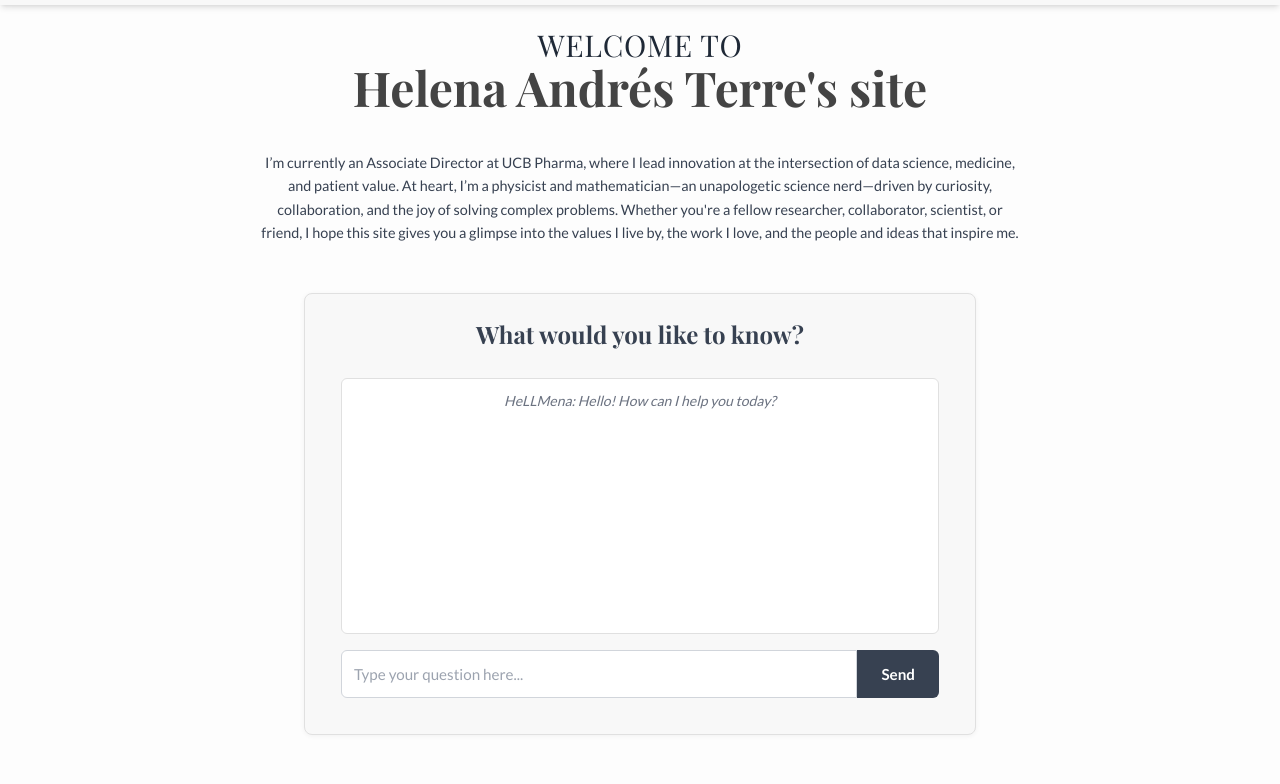
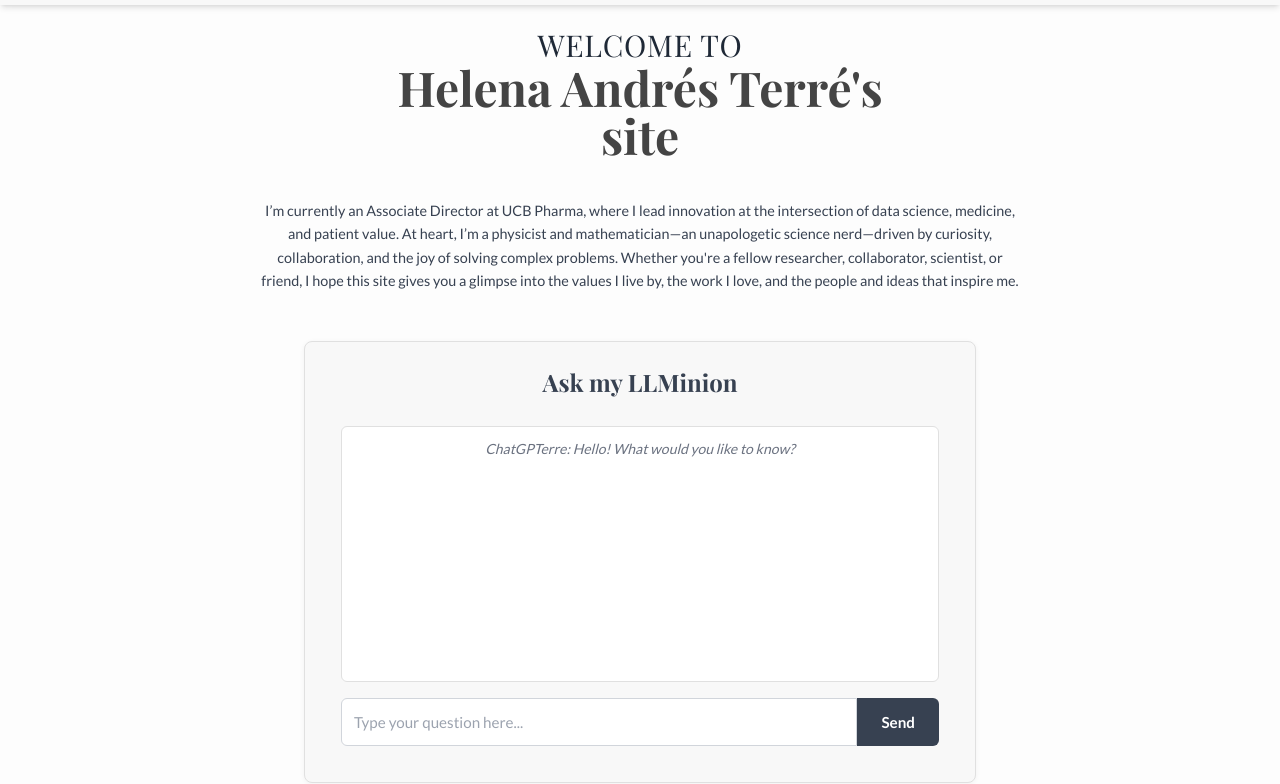
Before and after one commit to helenaandres/helenaandres.github.io, a plain HTML site: page index.html in a window 1280 px wide. Shown: the part 51-835 px from the top of the page. Drawn offline with nearby package versions, Linux system fonts and the light colour scheme.

Commit message:
Changed some details index.html and photos in interest.html

```diff
--- a/index.html
+++ b/index.html
@@ -271,8 +271,9 @@
     <main class="flex flex-col items-center justify-center text-center flex-grow w-full max-w-4xl mx-auto pt-16 pb-12 px-4"> <!-- Adjusted pt-16 for thinner header clearance -->
         <!-- Welcome Message -->
         <h1 class="text-4xl md:text-5xl font-extrabold text-gray-800 mb-10 leading-tight">
-            <span class="uppercase text-2xl md:text-3xl font-normal tracking-wide">Welcome to</span> <br>
-            <span class="text-4xl md:text-5xl font-bold text-[#444444]">Helena Andrés Terre's site</span>
+            <span class="uppercase text-2xl md:text-3xl font-normal tracking-wide">WELCOME TO</span> <br>
+            <span class="text-4xl md:text-5xl font-bold text-[#444444]">Helena Andrés Terré's</span><br>
+            <span class="text-4xl md:text-5xl font-bold text-[#444444]">site</span>
         </h1>
         <p class="intro-text text-gray-700 max-w-3xl mx-auto leading-relaxed mb-12">
             I’m currently an Associate Director at UCB Pharma, where I lead innovation at the intersection of data science, medicine, and patient value. At heart, I’m a physicist and mathematician—an unapologetic science nerd—driven by curiosity, collaboration, and the joy of solving complex problems. Whether you're a fellow researcher, collaborator, scientist, or friend, I hope this site gives you a glimpse into the values I live by, the work I love, and the people and ideas that inspire me.
@@ -280,10 +281,10 @@
 
         <!-- Chatbot Window -->
         <section class="w-full max-w-2xl mx-auto p-6 rounded-lg chatbot-window mb-12">
-            <h2 class="text-2xl font-semibold text-gray-700 mb-4 text-center">What would you like to know?</h2>
+            <h2 class="text-2xl font-semibold text-gray-700 mb-4 text-center">Ask my LLMinion</h2>
             <div id="chatbot-interface" class="rounded-md p-3">
                 <div id="chat-history" class="scroll-area h-48 md:h-64 overflow-y-auto p-3 rounded-md mb-4 chatbot-history text-sm">
-                    <p class="text-gray-500 italic mb-2">HeLLMena: Hello! How can I help you today?</p>
+                    <p class="text-gray-500 italic mb-2">ChatGPTerre: Hello! What would you like to know?</p>
                 </div>
                 <div class="flex">
                     <input type="text" id="user-input" placeholder="Type your question here..."
```
Also changed, not shown: interests.html (+5 -4 lines), photos/sports/21015823_10154733961042882_8273615136456722791_o.jpg (deleted), photos/sports/73ad1940-d689-43a7-9c6e-a6f178559256 - Copy.JPG (deleted), photos/sports/IMG_7683.JPG (deleted), photos/sports/thumbnail_IMG_3862.jpg (added), photos/women_in_stem/thumbnail_IMG_0037.jpg (added).
